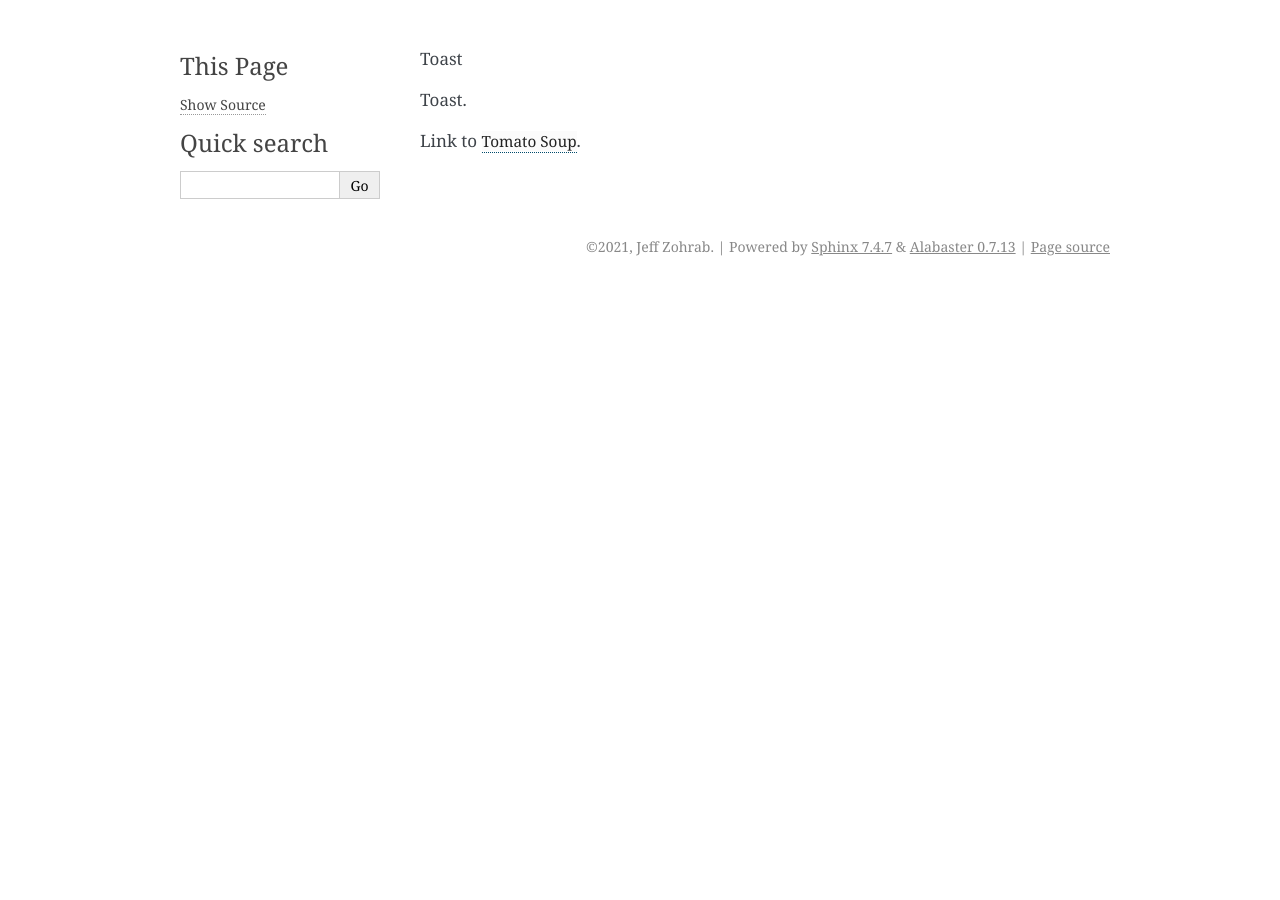
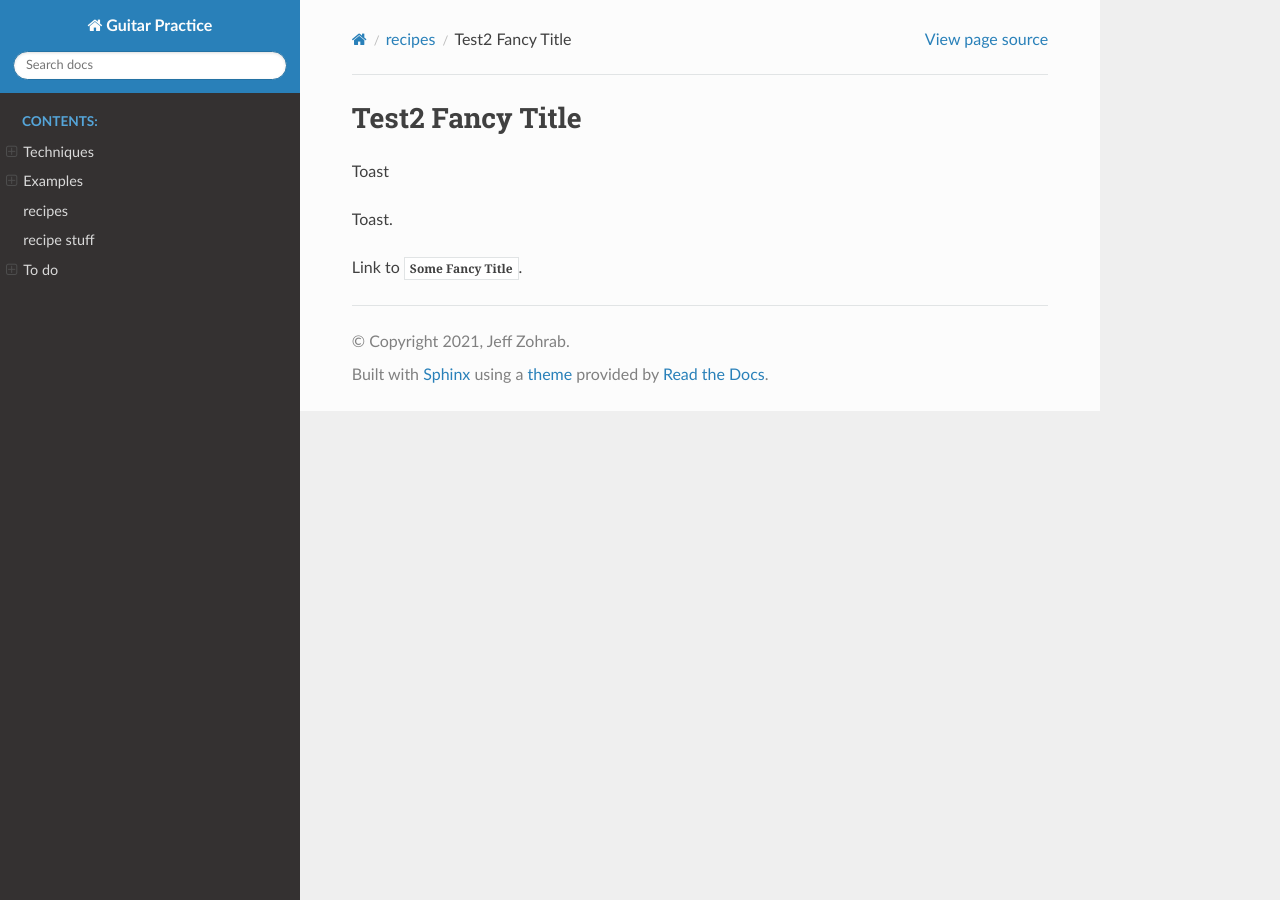
Before and after one commit to jzohrab/practicing-guitar, a Sphinx documentation site: the page built from docs/recipes/test2.rst, in a window 1280 px wide. Built offline with Sphinx 7.4.7 and the Read the Docs theme 2.0.0, drawn with Linux system fonts in a browser that asks for light colours; a script that is not in the unit is left out.

Commit message:
Use rtd theme

```diff
--- a/docs/_ext/recipe.py
+++ b/docs/_ext/recipe.py
@@ -80,6 +80,8 @@ class RecipeDirective(ObjectDescription):
         anchor = 'recipe-{}'.format(signature)
         ingredients = [x.strip() for x in self.options['contains'].split(',')]
 
+        print('titles = ')
+        print(self.env.titles)
         r = recipe(
             id = self.arguments[0],
             name = name,
@@ -257,7 +259,8 @@ class RecipeDomain(Domain):
             }
             r['examples'].append(example)
 
-        newcontnode = nodes.literal('', r['dispname'], classes = contnode.get('classes'))
+        t = env.titles[r['docname']].astext()
+        newcontnode = nodes.literal('', t, classes = contnode.get('classes'))
         return make_refnode(builder, fromdocname, r['docname'], r['anchor'], newcontnode, r['anchor'])
 
 def setup(app):
--- a/docs/conf.py
+++ b/docs/conf.py
@@ -11,7 +11,7 @@
 import os
 import sys
 sys.path.append(os.path.abspath("./_ext"))
-
+import sphinx_rtd_theme
 
 # -- Project information -----------------------------------------------------
 
@@ -30,7 +30,8 @@ extensions = [
     'sphinx.ext.autosectionlabel',
     'ytsphinx.youtube',
     'vextab',
-    'recipe'
+    'recipe',
+    'sphinx_rtd_theme'
 ]
 
 # Add any paths that contain templates here, relative to this directory.
@@ -47,7 +48,24 @@ exclude_patterns = ['_build', 'Thumbs.db', '.DS_Store']
 # The theme to use for HTML and HTML Help pages.  See the documentation for
 # a list of builtin themes.
 #
-html_theme = 'alabaster'
+html_theme = 'sphinx_rtd_theme'
+
+html_theme_options = {
+    # 'analytics_id': 'UA-XXXXXXX-1',  #  Provided by Google in your dashboard
+    # 'analytics_anonymize_ip': False,
+    'logo_only': False,
+    'display_version': True,
+    'prev_next_buttons_location': None,
+    'style_external_links': False,
+    'vcs_pageview_mode': '',
+    # 'style_nav_header_background': 'white',
+    # Toc options
+    'collapse_navigation': False,
+    'sticky_navigation': True,
+    'navigation_depth': 2,
+    'includehidden': False,
+    'titles_only': False
+}
 
 # Add any paths that contain custom static files (such as style sheets) here,
 # relative to this directory. They are copied after the builtin static files,
--- a/docs/recipes/index.rst
+++ b/docs/recipes/index.rst
@@ -8,6 +8,12 @@ recipes
 
 .. rcp:recipelist::
 
+.. toctree::
+   :hidden:
+   :glob:
+
+   *
+
 recipe stuff
 ============
 
--- a/docs/recipes/test.rst
+++ b/docs/recipes/test.rst
@@ -1,4 +1,5 @@
-:orphan:
+Some Fancy Title
+================
 
 .. rcp:recipe:: TomatoSoup
    :displayname: Tomato Soup
--- a/docs/recipes/test2.rst
+++ b/docs/recipes/test2.rst
@@ -1,4 +1,5 @@
-:orphan:
+Test2 Fancy Title
+=================
 
 .. rcp:recipe:: Toast
    :displayname: Toast
--- a/requirements.txt
+++ b/requirements.txt
@@ -13,11 +13,13 @@ packaging==20.9
 Pygments==2.8.1
 pyparsing==2.4.7
 pytz==2021.1
+PyYAML==5.4.1
 requests==2.25.1
 six==1.15.0
 snowballstemmer==2.1.0
 Sphinx==3.5.3
 sphinx-autobuild==2021.3.14
+sphinx-rtd-theme==0.5.2
 sphinxcontrib-applehelp==1.0.2
 sphinxcontrib-devhelp==1.0.2
 sphinxcontrib-htmlhelp==1.0.3
```
Also changed, not shown: other parts of requirements.txt (+1 -1 lines).
